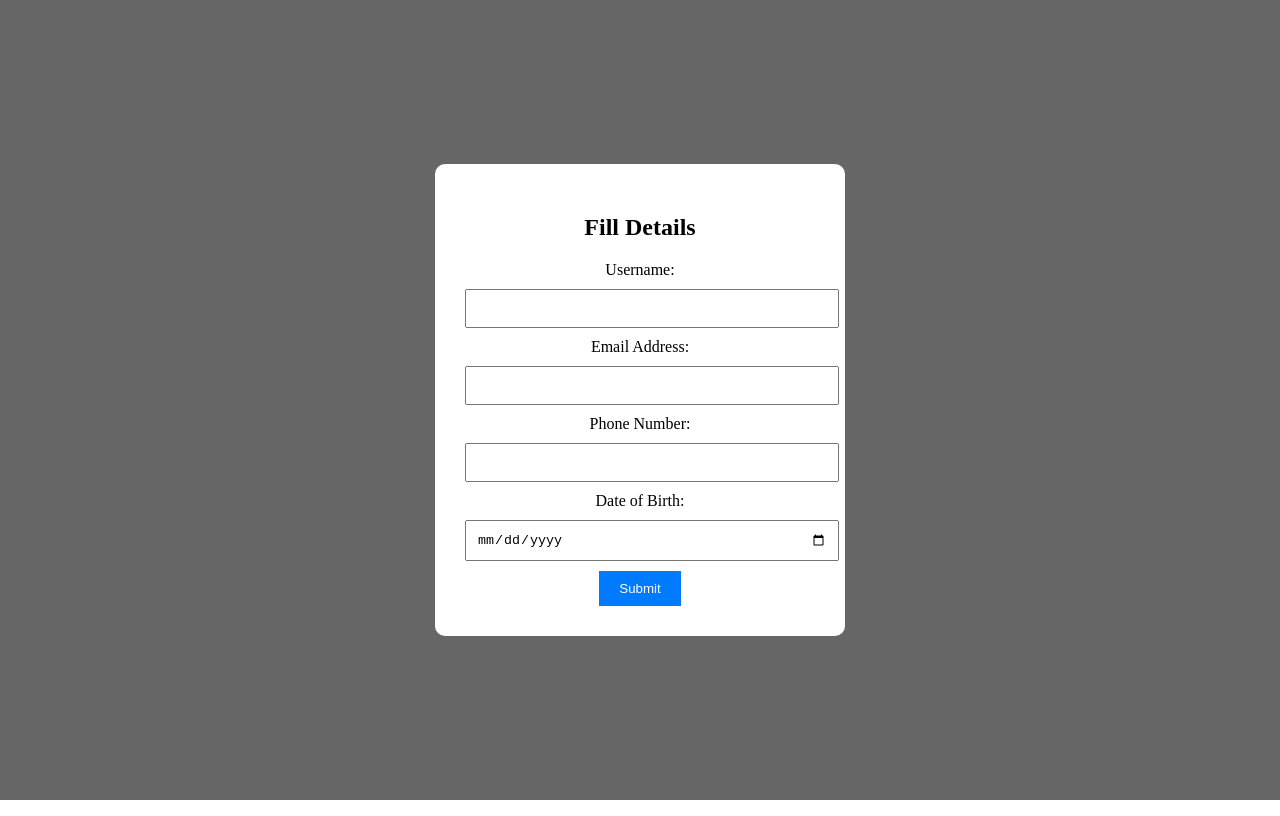
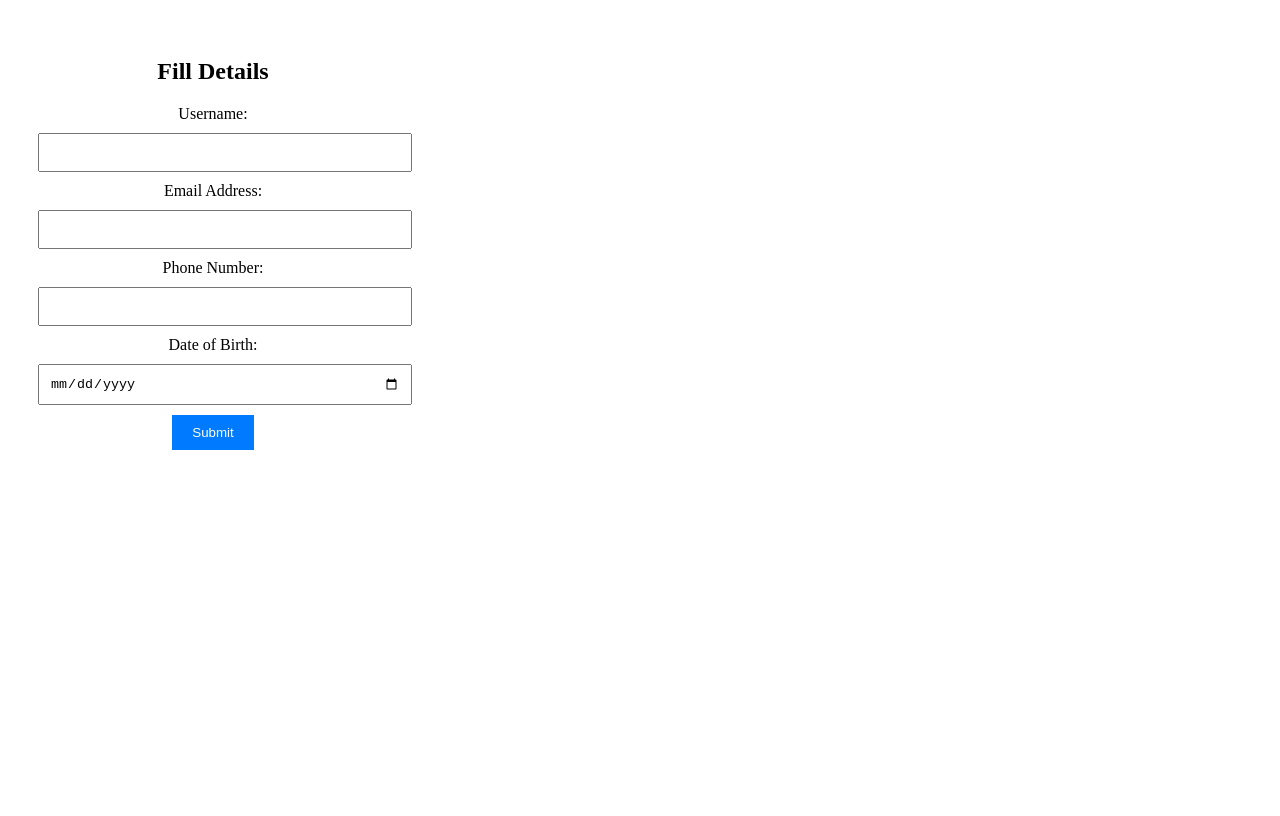
Before and after one commit to Brittosandy/xmodal-form, a React (Vite) app: page / in a window 1280 px wide. Both pictures are taken after a click on the button "Open Form". Built offline with nearby package versions, Linux system fonts and the light colour scheme.

Commit message:
Updated XModal Modal boxx1

```diff
--- a/src/App.jsx
+++ b/src/App.jsx
@@ -93,7 +93,7 @@ function App() {
   const [open, setOpen] = useState(false);
 
   const handleOutsideClick = (e) => {
-    if (e.target.className === "overlay") {
+    if (e.target.className === "modal") {
       setOpen(false);
     }
   };
@@ -139,9 +139,9 @@ function App() {
       )}
 
       {open && (
-        <div className="overlay" onClick={handleOutsideClick}>
+        <div className="modal" onClick={handleOutsideClick}>
           <div
-            className="modal"
+            className="modal-content"
             onClick={(e) => e.stopPropagation()}
           >
             <h2>Fill Details</h2>
```
